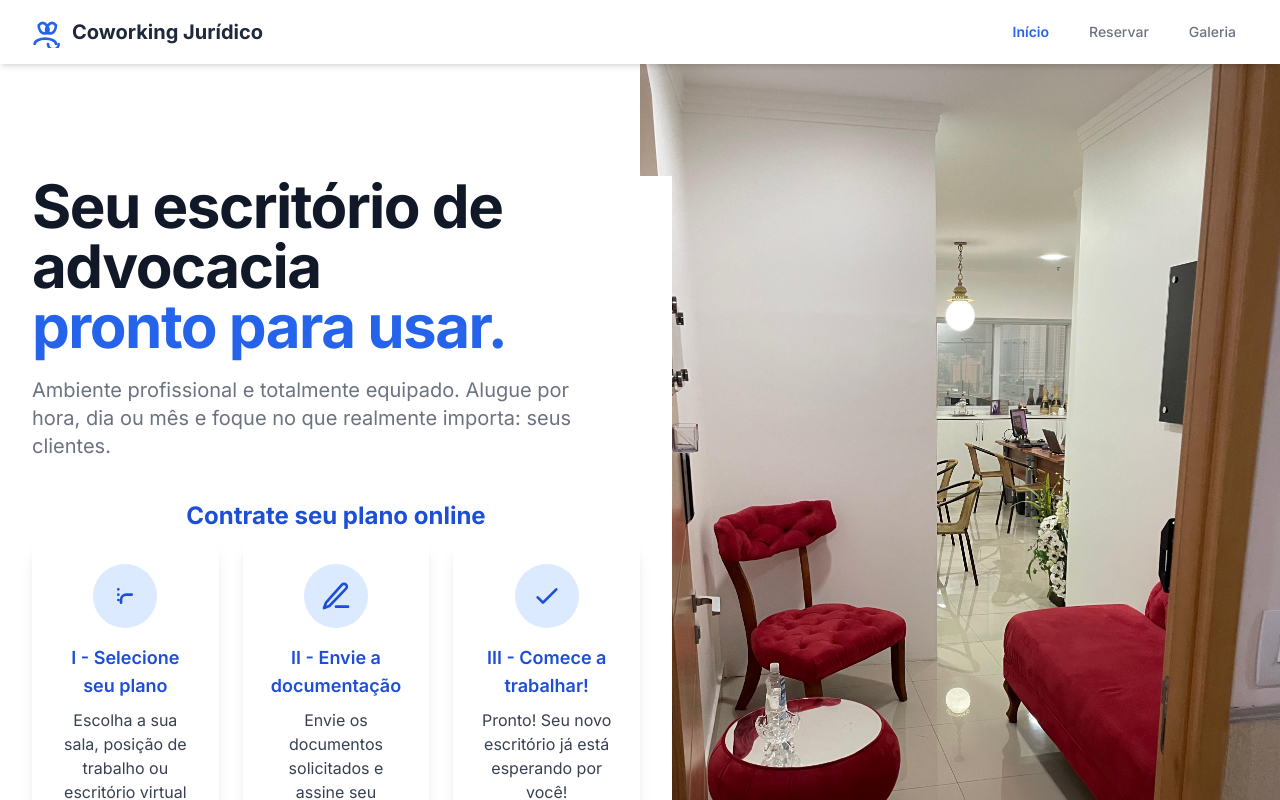
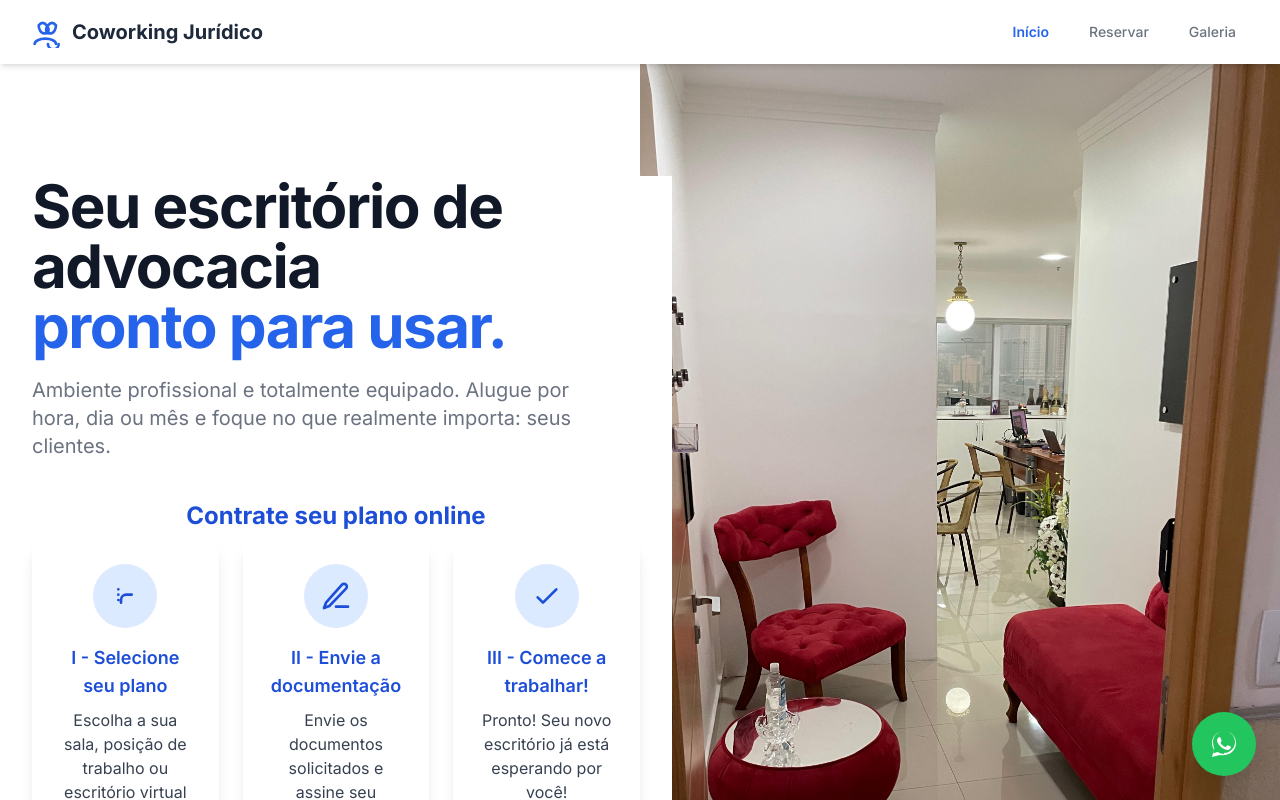
Before and after one commit to johnycampos/coworking, a Vue app: page / in a window 1280 px wide. Shown: the top 800 px of the page. Built offline with nearby package versions, Linux system fonts and the light colour scheme.

Commit message:
adicionar botao whatsapp tela inicial

```diff
--- a/src/components/CoworkingPage.vue
+++ b/src/components/CoworkingPage.vue
@@ -273,6 +273,19 @@
       </div>
     </footer>
   </div>
+  <!-- Botão flutuante do WhatsApp -->
+  <a
+    href="https://wa.me/5521965702348?text=Olá, gostaria de agendar uma reserva."
+    target="_blank"
+    rel="noopener noreferrer"
+    class="fixed z-50 bottom-6 right-6 flex items-center justify-center w-16 h-16 rounded-full bg-green-500 hover:bg-green-600 shadow-lg transition-colors"
+    style="box-shadow: 0 4px 24px rgba(0,0,0,0.15);"
+    aria-label="Fale conosco no WhatsApp"
+  >
+    <svg viewBox="0 0 32 32" class="w-8 h-8 text-white" fill="currentColor" xmlns="http://www.w3.org/2000/svg">
+      <path d="M16 3C9.373 3 4 8.373 4 15c0 2.385.668 4.607 1.938 6.563L4 29l7.688-1.938A12.93 12.93 0 0016 27c6.627 0 12-5.373 12-12S22.627 3 16 3zm0 22.917c-2.07 0-4.09-.563-5.833-1.625l-.417-.25-4.563 1.146 1.188-4.438-.271-.438C5.563 18.09 5 16.07 5 14c0-6.065 4.935-11 11-11s11 4.935 11 11-4.935 11-11 11zm6.188-7.438c-.338-.169-2-1-2.313-1.125-.313-.125-.542-.188-.771.125-.229.313-.885 1.125-1.085 1.354-.199.229-.396.257-.734.088-.338-.169-1.429-.527-2.723-1.68-1.007-.899-1.688-2.007-1.885-2.345-.197-.338-.021-.52.148-.688.152-.151.338-.396.507-.594.169-.199.225-.338.338-.563.112-.225.056-.422-.028-.594-.084-.169-.771-1.854-1.057-2.543-.278-.669-.561-.577-.771-.588-.197-.009-.422-.011-.646-.011-.225 0-.594.084-.906.422-.313.338-1.188 1.163-1.188 2.838 0 1.675 1.215 3.293 1.384 3.522.169.229 2.395 3.66 5.813 4.988.813.351 1.447.561 1.943.717.816.26 1.56.224 2.146.136.655-.097 2.001-.818 2.285-1.607.283-.789.283-1.465.198-1.607-.084-.142-.308-.225-.646-.394z"/>
+    </svg>
+  </a>
 </template>
 
 <script setup>
```
